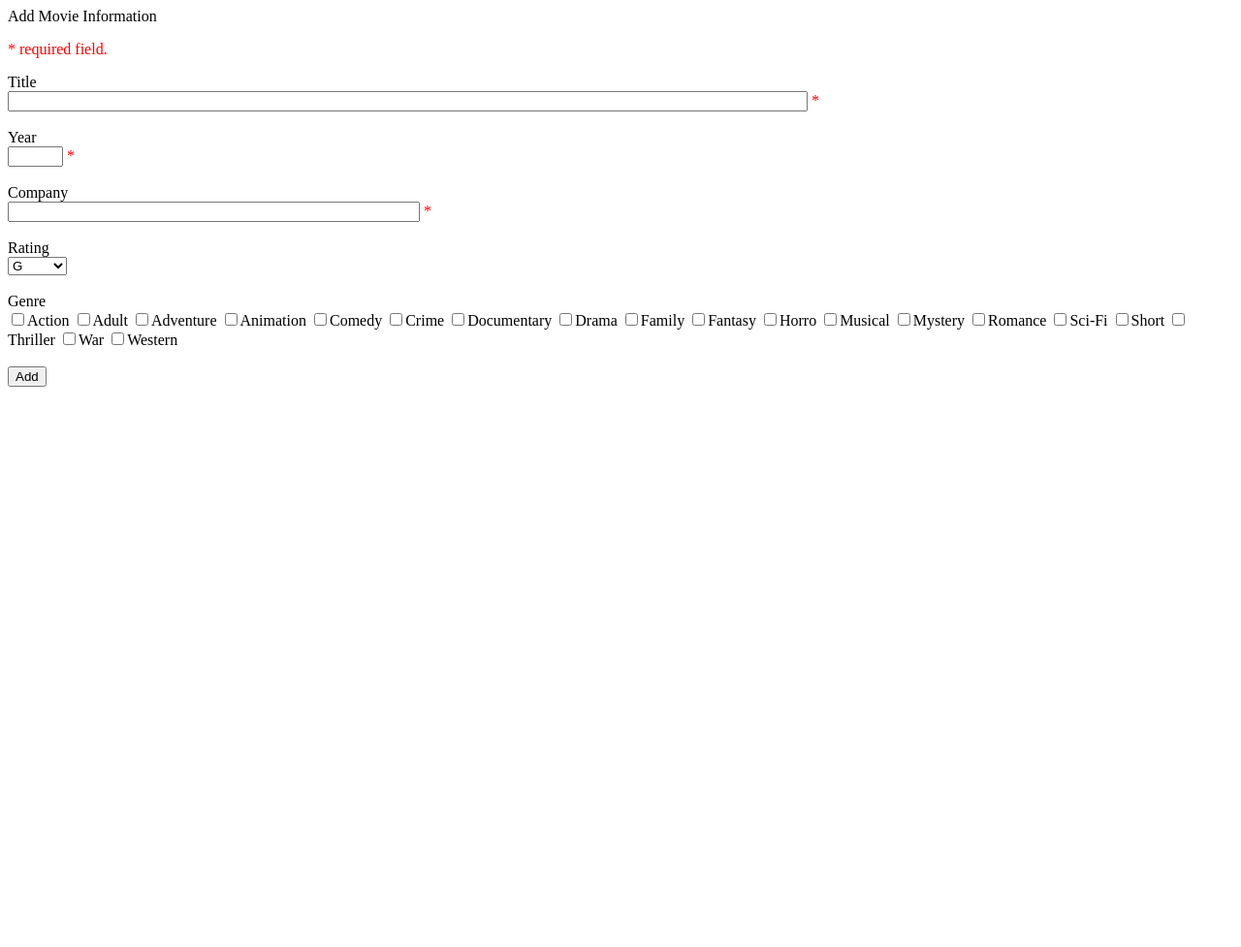
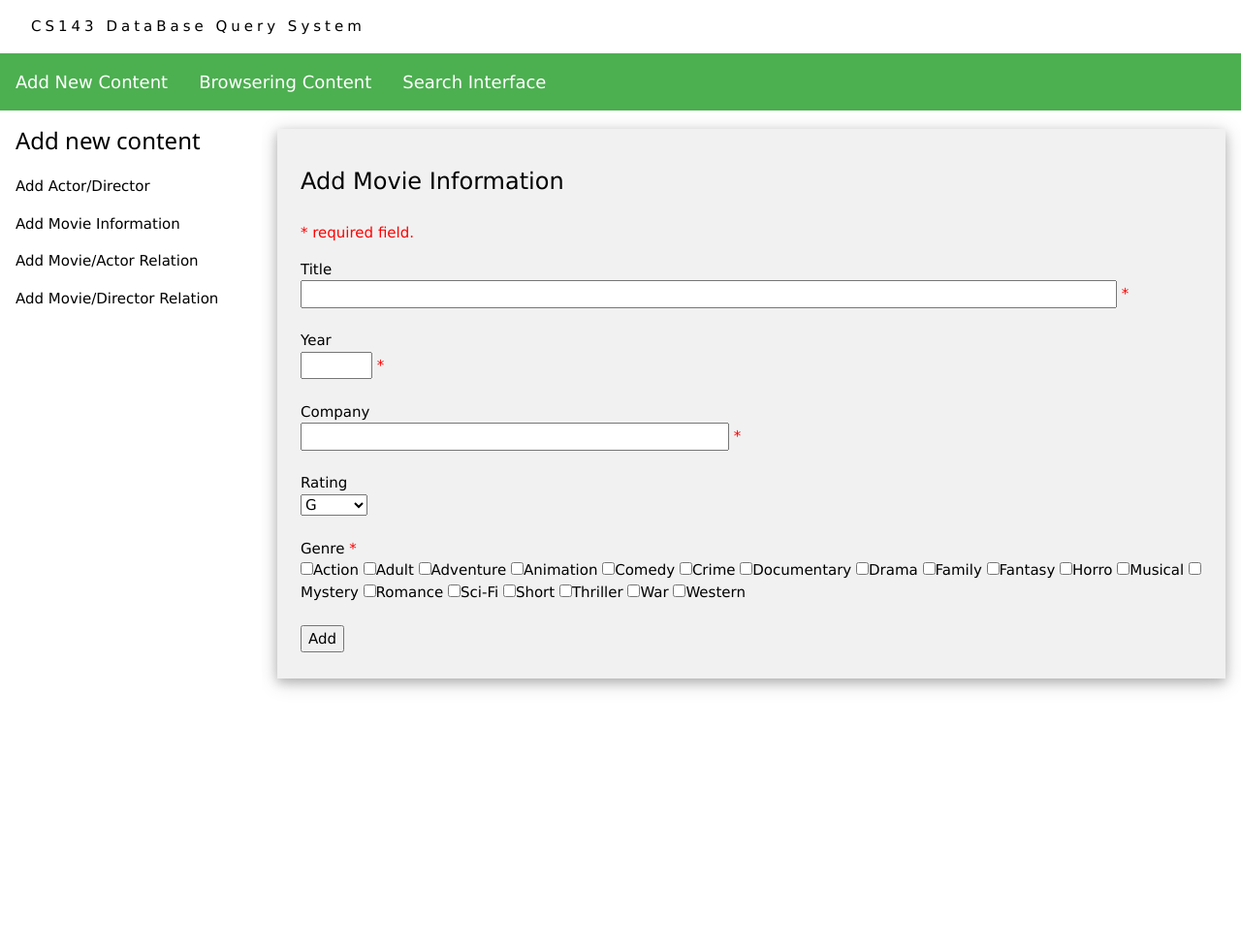
Before and after one commit to appletreeisyellow/Film-Rating-System, a PHP site: page /addMovieInfo.php in a window 1280 px wide. Shown: the whole page at 97% size. Run offline with PHP 8.4, Linux system fonts and the light colour scheme; data that the repository does not hold is empty.

Commit message:
Added framework to addMovie.php

```diff
--- a/www/addMovieInfo.php
+++ b/www/addMovieInfo.php
@@ -1,13 +1,78 @@
-<p class="w3-xlarge">Add Movie Information</p>
-
+<!DOCTYPE html>
 <html>
+  <title>CS143 Project 1B</title>
+  <meta name="viewport" content="width=device-width, initial-scale=1">
+  <link rel="stylesheet" type="text/css" href="lib/stylesheet.css">
   <style>
+  .w3-theme {color:#fff !important;background-color:#4CAF50 !important}
+  .w3-btn {background-color:#4CAF50;margin-bottom:4px}
+  .w3-code{border-left:4px solid #4CAF50}
+  .myMenu {margin-bottom:150px}
   .error {color: #FF0000;}
   </style>
-<!--this page allows users to add actor and/or director information-->
-<!--Actor(id, last, first, sex, dob, dod) -->
-<!--Director(id, last, first, dob, dod) -->
+
 <body>
+
+<!-- Top -->
+<div class="w3-top">
+  <div class="w3-row w3-white w3-padding">
+    <a class="w3-wide w3-hover-white w3-left w3-button" href="index.php">CS143 DataBase Query System</a>
+  </div>
+
+  <div class="w3-bar w3-theme w3-large" style="z-index:4;">
+    <a class="w3-bar-item w3-button w3-left w3-hide-large w3-hover-white w3-large w3-theme w3-padding-16" href="javascript:void(0)" onclick="w3_open()">&#9776</a> <!-- ☰ -->
+    <a class="w3-bar-item w3-button w3-hide-medium w3-hide-small w3-hover-white w3-padding-16" href="javascript:void(0)" onclick="w3_show_nav('menu1')">Add New Content</a>
+    <a class="w3-bar-item w3-button w3-hide-medium w3-hide-small w3-hover-white w3-padding-16" href="javascript:void(0)" onclick="w3_show_nav('menu2')">Browsering Content</a>
+    <a class="w3-bar-item w3-button w3-hide-medium w3-hide-small w3-hover-white w3-padding-16" href="javascript:void(0)" onclick="w3_show_nav('menu3')">Search Interface</a>
+  </div>
+</div>
+
+<!-- Sidebar -->
+<div class="w3-sidebar w3-bar-block w3-collapse w3-animate-left" style="z-index:3;width:270px" id="mySidebar">
+  <div class="w3-bar w3-hide-large w3-large">
+    <a href="javascript:void(0)" onclick="w3_show_nav('menu1')" class="w3-bar-item w3-button w3-theme w3-hover-white w3-padding-16" style="width:50%">Add new content</a>
+    <a href="javascript:void(0)" onclick="w3_show_nav('menu2')" class="w3-bar-item w3-button w3-theme w3-hover-white w3-padding-16" style="width:50%">Browsering Content</a>
+    <a href="javascript:void(0)" onclick="w3_show_nav('menu3')" class="w3-bar-item w3-button w3-theme w3-hover-white w3-padding-16" style="width:50%">Search Interface</a>
+  </div>
+    <a href="javascript:void(0)" onclick="w3_close()" class="w3-button w3-right w3-xlarge w3-hide-large" title="Close Menu">&#9747</a> <!-- x -->
+
+  <div id="menu1" class="myMenu">
+    <div class="w3-container">
+      <h3>Add new content</h3>
+    </div>
+    <a href="addActorDirector.php" class="w3-bar-item w3-button">Add Actor/Director</a>
+    <a href="addMovieInfo.php" class="w3-bar-item w3-button">Add Movie Information</a>
+    <a href="addMovieActor.php" class="w3-bar-item w3-button">Add Movie/Actor Relation</a>
+    <a href="addMovieDirector.php" class="w3-bar-item w3-button">Add Movie/Director Relation</a>
+  </div>
+
+  <div id="menu2" class="myMenu" style="display:none">
+    <div class="w3-container">
+      <h3>Browsering Content</h3>
+    </div>
+    <a href="showActor.php" class="w3-bar-item w3-button">Show Actor Information</a>
+    <a href="showMovie.php" class="w3-bar-item w3-button">Show Movie Information</a>
+  </div>
+
+  <div id="menu3" class="myMenu" style="display:none">
+    <div class="w3-container">
+      <h3>Search Interface</h3>
+    </div>
+    <a href="search.php" class="w3-bar-item w3-button">Search Actor/Movie</a>
+  </div>
+
+</div>
+
+<!-- Overlay effect when opening sidebar on small screens -->
+<div class="w3-overlay w3-hide-large" onclick="w3_close()" style="cursor:pointer" title="close side menu" id="myOverlay"></div>
+
+<!-- Main content: shift it to the right by 270 pixels when the sidebar is visible -->
+<div class="w3-main w3-container" style="margin-left:270px;margin-top:117px;">
+
+  <!-- ========================= Main content start ======================================== -->
+  <div id="addMovieInfo" class="w3-panel w3-padding-large w3-card-4 w3-light-grey">
+
+    <p class="w3-xlarge">Add Movie Information</p>
 
     <?php
     $title = $year = $company = $rating = $genre = "";
@@ -74,12 +139,12 @@ function insert_movie($title, $year, $company, $rating,$genre){
           $y = $row[2];
           $r = $row[3];
           $com = $row[4];
-      $msg = $msg."<br>$id, $tit, $y, $r, $com <br />";
+          //$msg = $msg."<br>$id, $tit, $y, $r, $com <br />";
         }
         //insert genre into moviegenre table
         $query = "INSERT INTO MovieGenre(mid,genre) VALUES($ID,'$genre')";
         if(mysql_query($query, $db_connection)==TRUE){
-      $msg = $msg."<br>Insert Into Table MovieGenre Successfully";
+          //$msg = $msg."<br>Insert Into Table MovieGenre Successfully";
         }
 
       }
@@ -123,7 +188,8 @@ function insert_movie($title, $year, $company, $rating,$genre){
       </SELECT><br><br>
 
 
-  Genre<br>
+      Genre
+      <span class = "error">* <?php echo $comerr;?></span><br>
       <?php foreach($gvalue as $value){
 
         echo "<input type ='checkbox' name = 'genre' value =".$value.">".$value." ";
@@ -134,8 +200,24 @@ function insert_movie($title, $year, $company, $rating,$genre){
 
     </form>
     <?php
+      echo "<p class=\"w3-text-grey\">";
       echo $msg;
+      echo "</p>";
     ?>
+  </div>
+
+
+  <!-- ========================= Main content end ======================================== -->
+<!-- END MAIN -->
+</div>
+
+<script src="lib/functions.js"></script>
+<script src="lib/w3codecolor.js"></script>
+<script>
+  w3CodeColor();
+</script>
+
+
 
 </body>
 </html>
```
Lines whose indentation alone changed are shown as unchanged.
